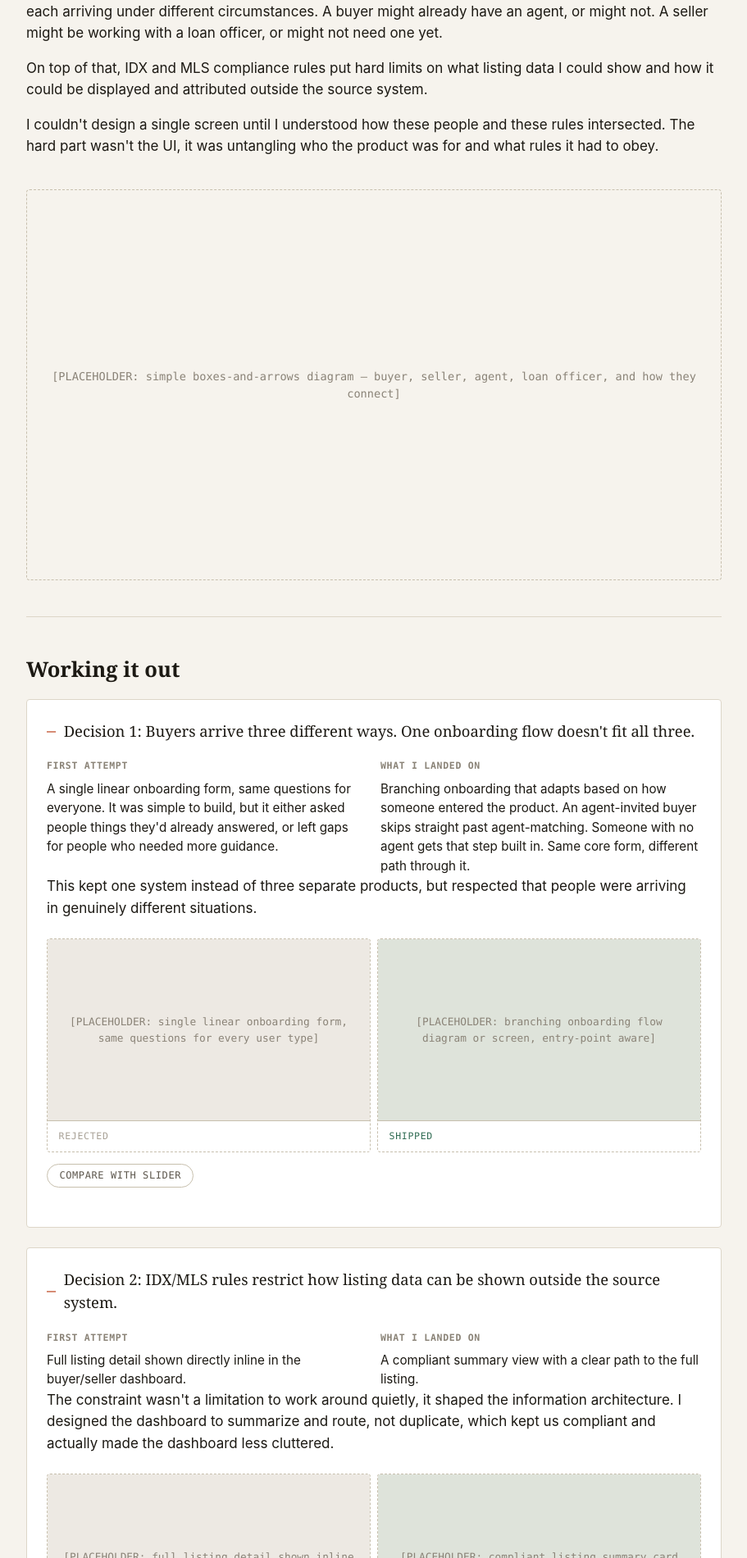
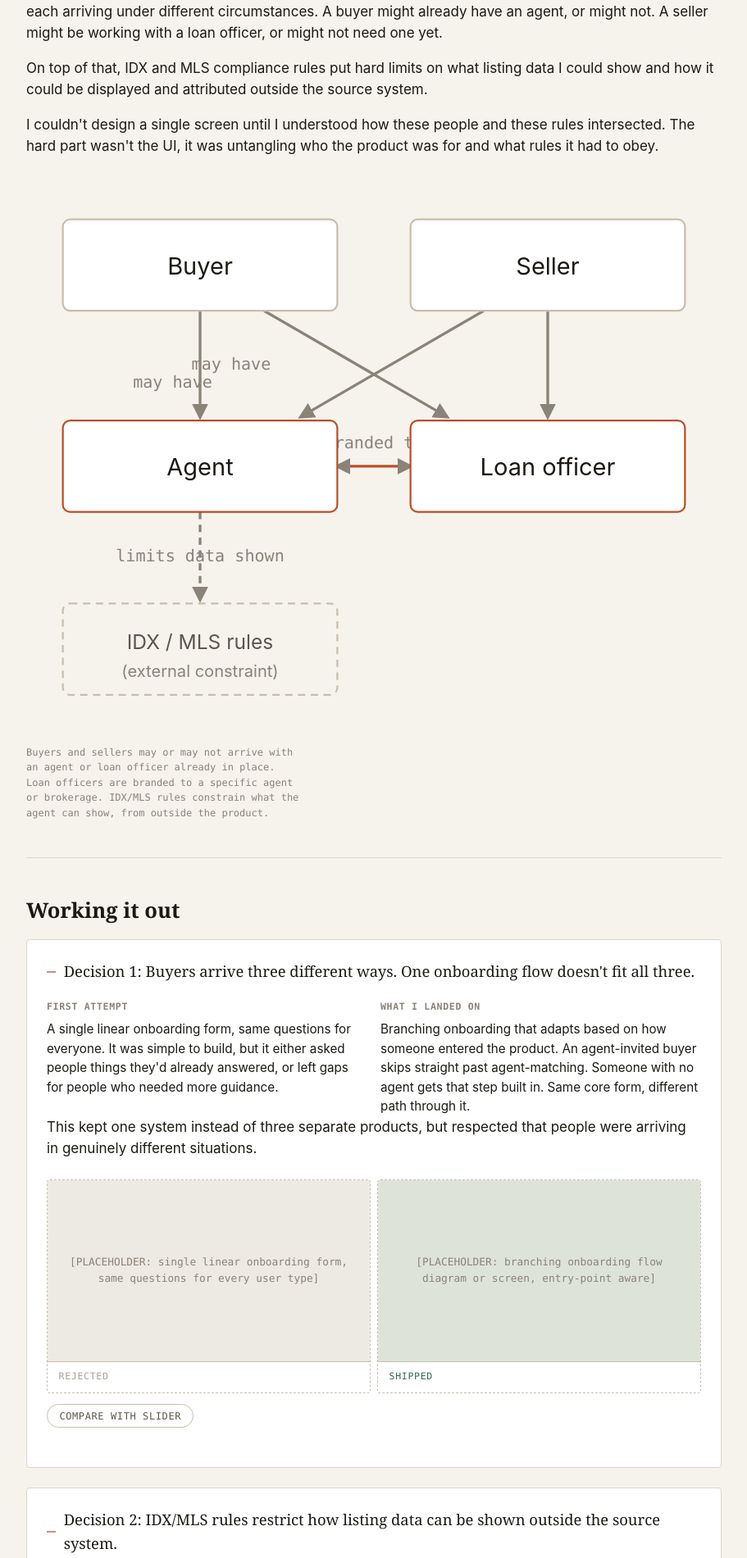
Before and after one commit to orrachcreative/orrachcreative.github.io, a Jekyll site: the page built from case-studies/afordal.html, in a window 1280 px wide. Shown: the part 1903-3804 px from the top of the page at 82% size, without its empty margins (312-1223 px from the left). Built offline with Jekyll 4.4.1, drawn with Linux system fonts in a browser that asks for light colours.

Commit message:
Afordal: real inline SVG stakeholder diagram, not a placeholder
Buyer/seller/agent/loan officer relationships and the IDX/MLS external
constraint. This one doesn't need a Figma export to exist, so build it
now instead of leaving another bracketed placeholder.

Co-Authored-By: Claude Sonnet 5 <noreply@anthropic.com>
Claude-Session: https://claude.ai/code/session_01C82pLUTPfNucMNy7vmrcjb

```diff
--- a/assets/css/case-study.css
+++ b/assets/css/case-study.css
@@ -50,6 +50,24 @@
   margin: 0;
   font-size: 0.95rem;
   color: var(--ink);
+}
+
+.cs-diagram {
+  margin: 2rem 0 0;
+}
+
+.cs-diagram svg {
+  width: 100%;
+  height: auto;
+  display: block;
+}
+
+.cs-diagram-caption {
+  font-family: var(--mono);
+  font-size: 0.75rem;
+  color: var(--ink-faint);
+  margin: 1rem 0 0;
+  max-width: 46ch;
 }
 
 .cs-hero-image {
--- a/case-studies/afordal.html
+++ b/case-studies/afordal.html
@@ -27,7 +27,45 @@ dek: "A real estate platform for buyers, sellers, agents, and loan officers, tak
   <p>Afordal wasn't one user with one journey. Buyers, sellers, agents, and loan officers all crossed paths, each arriving under different circumstances. A buyer might already have an agent, or might not. A seller might be working with a loan officer, or might not need one yet.</p>
   <p>On top of that, IDX and MLS compliance rules put hard limits on what listing data I could show and how it could be displayed and attributed outside the source system.</p>
   <p>I couldn't design a single screen until I understood how these people and these rules intersected. The hard part wasn't the UI, it was untangling who the product was for and what rules it had to obey.</p>
-  <div class="cs-hero-image">[PLACEHOLDER: simple boxes-and-arrows diagram — buyer, seller, agent, loan officer, and how they connect]</div>
+  <figure class="cs-diagram">
+    <svg viewBox="0 0 380 300" role="img" aria-labelledby="stakeholder-diagram-title stakeholder-diagram-desc" xmlns="http://www.w3.org/2000/svg">
+      <title id="stakeholder-diagram-title">Afordal stakeholder map</title>
+      <desc id="stakeholder-diagram-desc">Buyers and sellers may or may not already have an agent or loan officer. Loan officers are branded to a specific agent or brokerage. IDX and MLS rules constrain what an agent can show.</desc>
+      <defs>
+        <marker id="arrow" viewBox="0 0 10 10" refX="8" refY="5" markerWidth="6" markerHeight="6" orient="auto-start-reverse">
+          <path d="M0,0 L10,5 L0,10 z" fill="var(--ink-faint)"></path>
+        </marker>
+      </defs>
+      <g fill="none" stroke="var(--ink-faint)" stroke-width="1.5">
+        <line x1="95" y1="70" x2="95" y2="128" marker-end="url(#arrow)"></line>
+        <line x1="130" y1="70" x2="230" y2="128" marker-end="url(#arrow)"></line>
+        <line x1="250" y1="70" x2="150" y2="128" marker-end="url(#arrow)"></line>
+        <line x1="285" y1="70" x2="285" y2="128" marker-end="url(#arrow)"></line>
+        <line x1="170" y1="155" x2="210" y2="155" stroke="var(--accent)" marker-end="url(#arrow)" marker-start="url(#arrow)"></line>
+        <line x1="95" y1="180" x2="95" y2="228" stroke-dasharray="4 3" marker-end="url(#arrow)"></line>
+      </g>
+      <g font-family="var(--mono)" font-size="9" fill="var(--ink-faint)" text-anchor="middle">
+        <text x="112" y="102">may have</text>
+        <text x="80" y="112">may have</text>
+        <text x="190" y="145">branded to</text>
+        <text x="95" y="207">limits data shown</text>
+      </g>
+      <g font-family="var(--sans)" font-size="13">
+        <rect x="20" y="20" width="150" height="50" rx="4" fill="var(--bg-raised)" stroke="var(--line-strong)"></rect>
+        <text x="95" y="50" text-anchor="middle" fill="var(--ink)">Buyer</text>
+        <rect x="210" y="20" width="150" height="50" rx="4" fill="var(--bg-raised)" stroke="var(--line-strong)"></rect>
+        <text x="285" y="50" text-anchor="middle" fill="var(--ink)">Seller</text>
+        <rect x="20" y="130" width="150" height="50" rx="4" fill="var(--bg-raised)" stroke="var(--accent)"></rect>
+        <text x="95" y="160" text-anchor="middle" fill="var(--ink)">Agent</text>
+        <rect x="210" y="130" width="150" height="50" rx="4" fill="var(--bg-raised)" stroke="var(--accent)"></rect>
+        <text x="285" y="160" text-anchor="middle" fill="var(--ink)">Loan officer</text>
+        <rect x="20" y="230" width="150" height="50" rx="4" fill="none" stroke="var(--line-strong)" stroke-dasharray="4 3"></rect>
+        <text x="95" y="255" text-anchor="middle" fill="var(--ink-soft)" font-size="11">IDX / MLS rules</text>
+        <text x="95" y="270" text-anchor="middle" fill="var(--ink-faint)" font-size="9">(external constraint)</text>
+      </g>
+    </svg>
+    <figcaption class="cs-diagram-caption">Buyers and sellers may or may not arrive with an agent or loan officer already in place. Loan officers are branded to a specific agent or brokerage. IDX/MLS rules constrain what the agent can show, from outside the product.</figcaption>
+  </figure>
 </section>
 
 <section class="cs-section" id="working-it-out">
```
